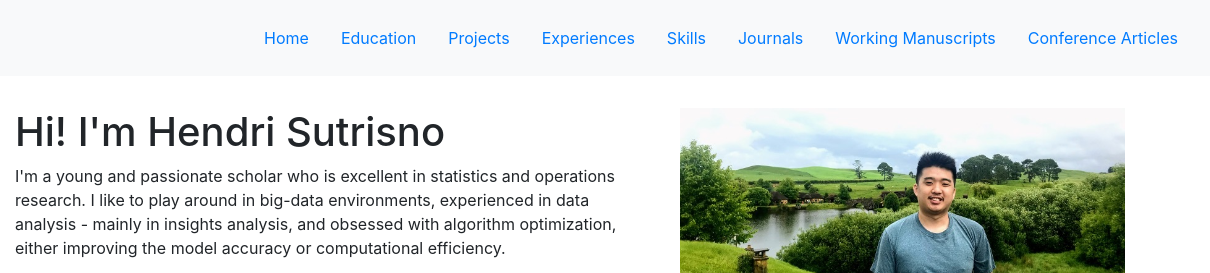
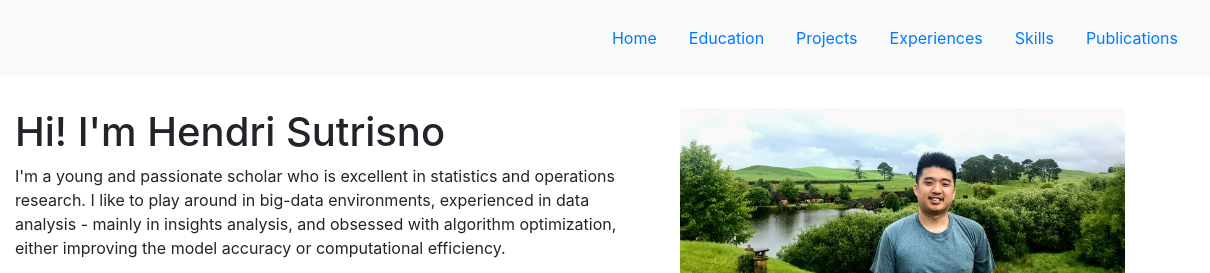
Before and after one commit to sutrisnohendri/web, a plain HTML site: page index.html in a window 1280 px wide. Shown: the top 273 px of the page, 70-1280 px from the left. Drawn offline with nearby package versions, Linux system fonts and the light colour scheme.

Commit message:
Update index.html

```diff
--- a/index.html
+++ b/index.html
@@ -41,13 +41,7 @@
                     <a class="nav-link" href="#skill">Skills</a>
                 </li>
                 <li class="nav-item">
-                    <a class="nav-link" href="#journal">Journals</a>
-                </li>
-                <li class="nav-item">
-                    <a class="nav-link" href="#ongoing">Working Manuscripts</a>
-                </li>
-                <li class="nav-item">
-                    <a class="nav-link" href="#conference">Conference Articles</a>
+                    <a class="nav-link" href="#journal">Publications</a>
                 </li>
             </ul>
         </nav>
```
